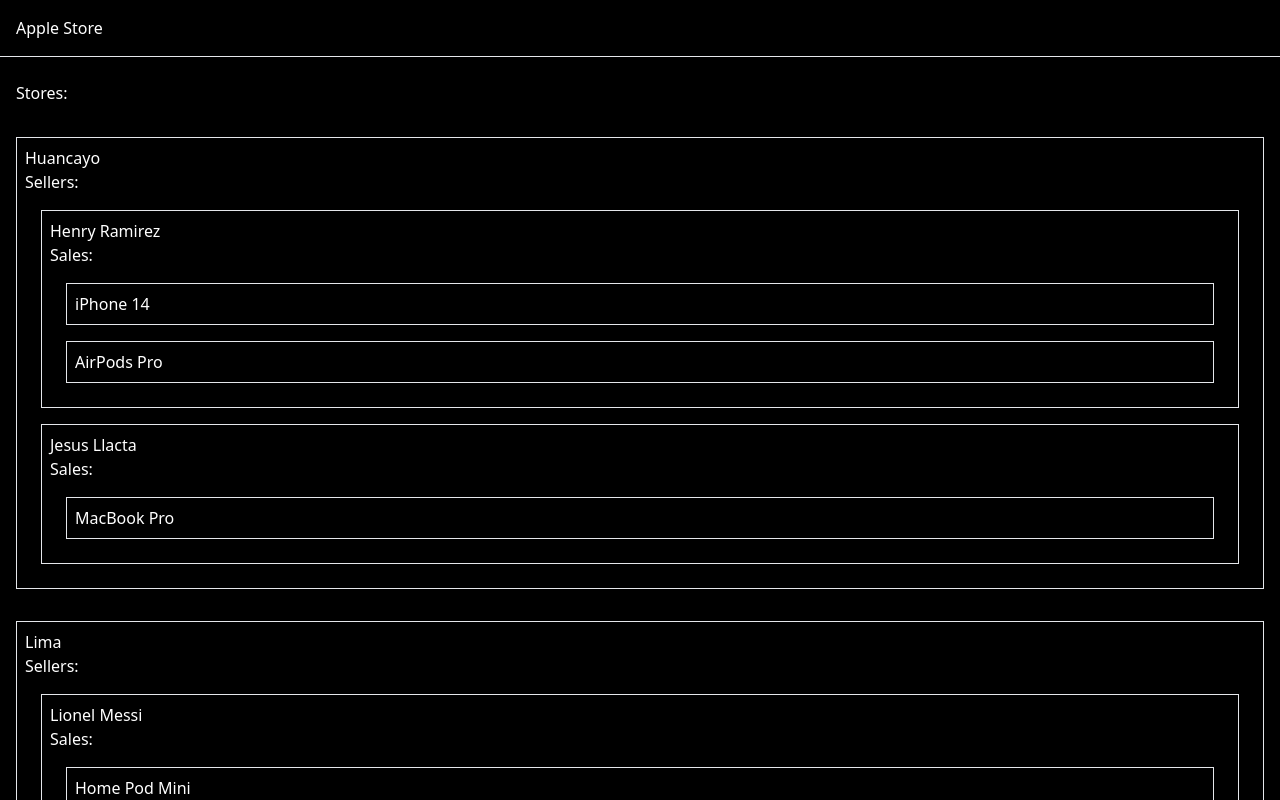
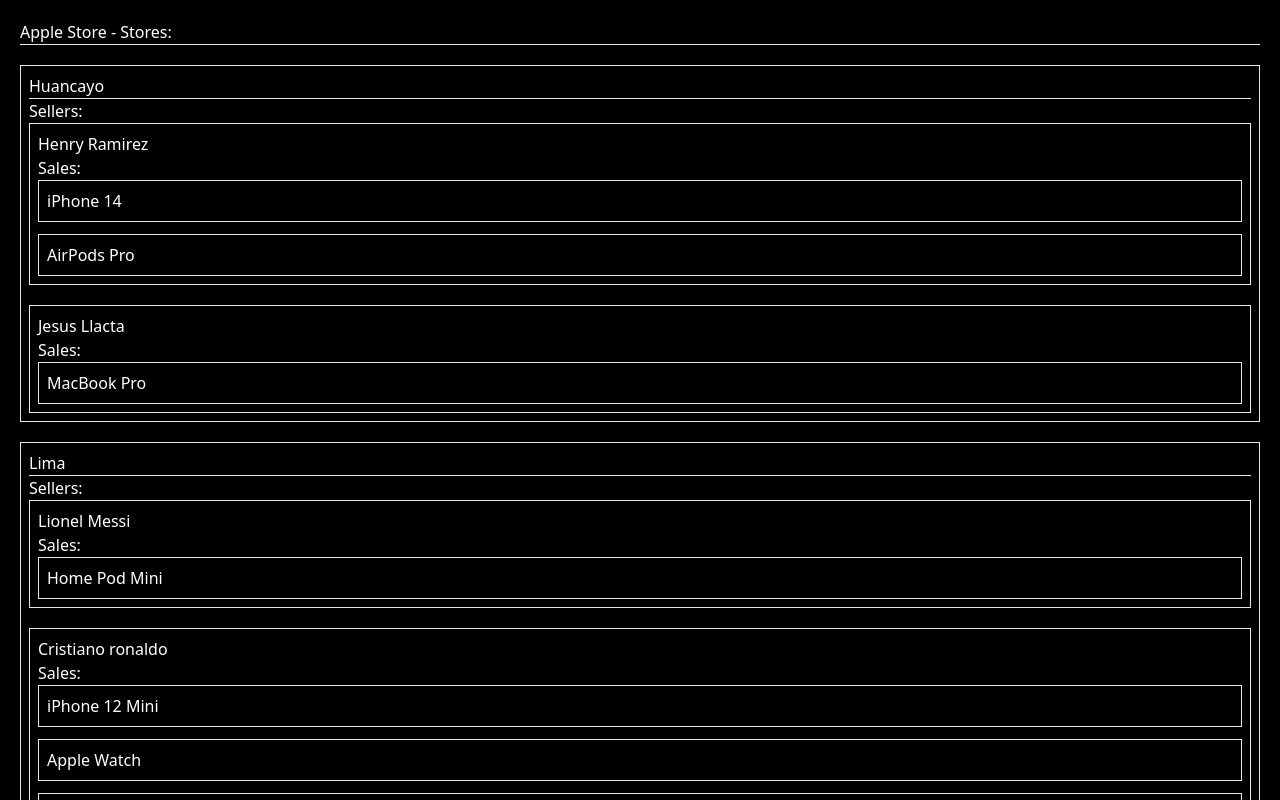
Before and after one commit to HenryMilac/Mixer, a React (Vite) app: page / in a window 1280 px wide. Shown: the top 800 px of the page. Built offline with nearby package versions, Linux system fonts and the light colour scheme.

Commit message:
Trial: FetchFromJSON

```diff
--- a/src/App.tsx
+++ b/src/App.tsx
@@ -1,5 +1,6 @@
 import FetchFromJSON from "./MixerFront/Exercises/FetchFromJSON/FetchFromJSON";
 import Z from "./MixerFront/Exercises/Z/Z";
+
 import Reacti18next from "./MixerFront/Issues/TranslatePage/react-i18next/Reacti18next";
 
 
@@ -7,8 +8,9 @@ export default function App() {
   return (
     <div>
       {/* <Reacti18next/> */}
-      {/* <Z/> */}
-      <FetchFromJSON/>
+      {/* <FetchFromJSON/> */}
+
+      <Z/>
     </div>
   )
 }
--- a/src/MixerFront/Exercises/Z/Z.jsx
+++ /dev/null
@@ -1,7 +0,0 @@
-function Z() {
-    return (
-        <div>
-
-        </div>
-    )
-}
--- /dev/null
+++ b/src/MixerFront/Exercises/Z/Z.tsx
@@ -0,0 +1,25 @@
+import CardStore from "./components/CardStore";
+import dataBase from './data.json'
+
+export default function Z() {
+
+    const dataStores = dataBase.stores;
+
+    return (
+        <div className="p-5">
+            <div className="mb-5">
+                <p>{dataBase.title} - Stores:</p>
+                <hr />
+            </div>
+
+            <div className="flex flex-col gap-y-5">
+                {dataStores.map(store => (
+                    <CardStore
+                        key={store.id}
+                        store={store}
+                    />
+                ))}
+            </div>
+        </div>
+    )
+}
--- /dev/null
+++ b/src/MixerFront/Exercises/Z/components/CardSale.tsx
@@ -0,0 +1,12 @@
+export default function CardSale({sales}) {
+
+    return (
+        <>
+            {sales.map(sale => (
+                <div key={sale.id} className="border p-2">
+                    <p>{sale.product}</p>
+                </div>
+            ))}
+        </>
+    )
+}
--- /dev/null
+++ b/src/MixerFront/Exercises/Z/components/CardStore.tsx
@@ -0,0 +1,26 @@
+// import CarsdSeller from "./CarsdSeller";
+
+import CarsdSeller from "./CarsdSeller"
+
+export default function CardStore({store}) {
+    const stores = [store]
+
+    return (
+        <>
+            {stores.map(store => (
+                <div key={store.id} className="border p-2">
+                    <p>{store.city}</p>
+                    <hr />
+                    <div>
+                        <p>Sellers:</p>
+                        <div className="flex flex-col gap-y-5">
+                            <CarsdSeller
+                                sellers={store.sellers}
+                            />
+                        </div>
+                    </div>
+                </div>
+            ))}
+        </>
+    )
+}
--- /dev/null
+++ b/src/MixerFront/Exercises/Z/components/CarsdSeller.tsx
@@ -0,0 +1,20 @@
+import CardSale from "./CardSale";
+
+export default function CarsdSeller({sellers}) {
+
+    return (
+        <>
+            {sellers.map(seller => (
+                <div key={seller.id} className="border p-2">
+                    <p>{seller.name}</p>
+                    <p>Sales:</p>
+                    <div className="flex flex-col gap-y-3">
+                        <CardSale
+                            sales={seller.sales}
+                        />
+                    </div>
+                </div>
+            ))}
+        </>
+    )
+}
--- a/src/MixerFront/Exercises/Z/data.json
+++ b/src/MixerFront/Exercises/Z/data.json
@@ -1,35 +1,31 @@
 {
-    "title": "App",
-    "group1": [
+    "title": "Apple Store",
+    "stores": [
         {
             "id": "G1-1",
-            "name": " Group 1 - 1",
-            "group2": [
+            "city": "Huancayo",
+            "sellers": [
                 {
                     "id": "G2-1",
-                    "name": "Group 2 - 1",
-                    "group3": [
+                    "name": "Henry Ramirez",
+                    "sales": [
                         {
                             "id": "G3-1",
-                            "name": "Group 3 - 1"
+                            "product": "iPhone 14"
                         },
                         {
                             "id": "G3-2",
-                            "name": "Group 3 - 2"
+                            "product": "AirPods Pro"
                         }
                     ]
                 },
                 {
                     "id": "G2-2",
-                    "name": "Group 2 - 2",
-                    "group3": [
+                    "name": "Jesus Llacta",
+                    "sales": [
                         {
                             "id": "G3-1",
-                            "name": "Group 3 - 1"
-                        },
-                        {
-                            "id": "G3-2",
-                            "name": "Group 3 - 2"
+                            "product": "MacBook Pro"
                         }
                     ]
                 }
@@ -37,33 +33,33 @@
         },
         {
             "id": "G1-2",
-            "name": "Group 1 - 2",
-            "group2": [
+            "city": "Lima",
+            "sellers": [
                 {
                     "id": "G2-1",
-                    "name": "Group 2 - 1",
-                    "group3": [
+                    "name": "Lionel Messi",
+                    "sales": [
                         {
                             "id": "G3-1",
-                            "name": "Group 3 - 1"
-                        },
-                        {
-                            "id": 2,
-                            "name": "Group 3 - 2"
+                            "product": "Home Pod Mini"
                         }
                     ]
                 },
                 {
                     "id": "G2-2",
-                    "name": "Group 2 - 2",
-                    "group3": [
+                    "name": "Cristiano ronaldo",
+                    "sales": [
+                        {
+                            "id": "G3-1",
+                            "product": "iPhone 12 Mini"
+                        },
                         {
                             "id": "G3-2",
-                            "name": "Group 3 - 1"
+                            "product": "Apple Watch"
                         },
                         {
-                            "id": 4,
-                            "name": "Group 3 - 2"
+                            "id": "G3-3",
+                            "product": "Apple Tv"
                         }
                     ]
                 }
```
